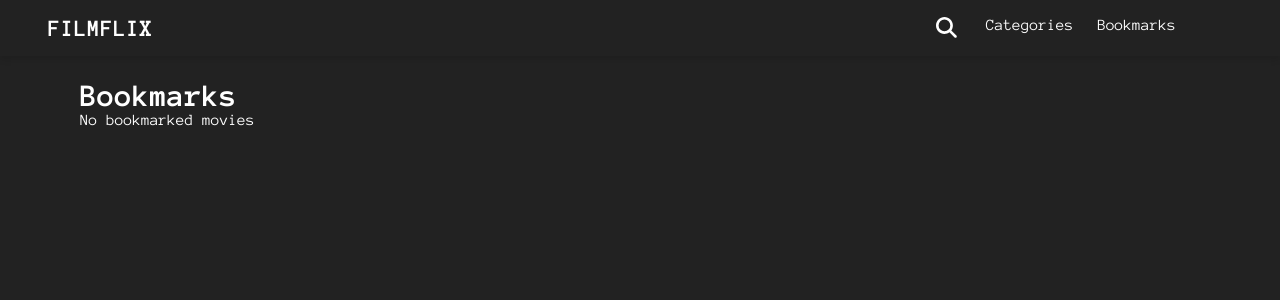
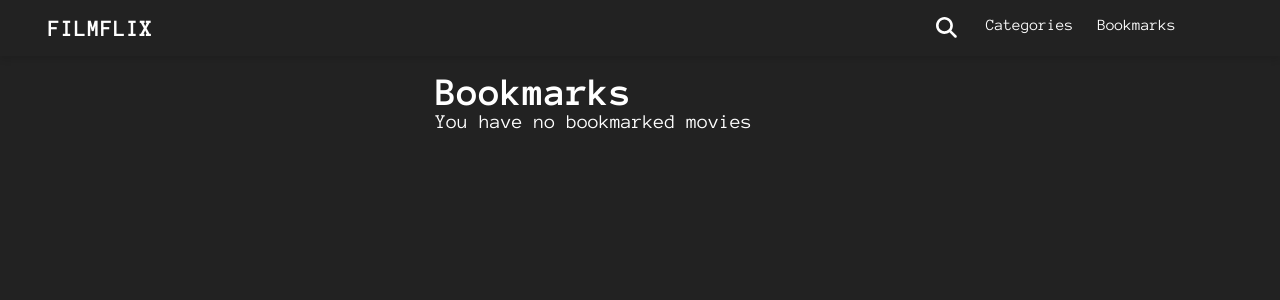
Before and after one commit to JNMTFFED22G/Filmflix, a React (Vite) app: page /bookmarks in a window 1280 px wide. Shown: the top 300 px of the page. Built offline with nearby package versions, Linux system fonts and the light colour scheme.

Commit message:
fix removal of bookmark bug

```diff
--- a/src/pages/BookMarks/BookMarks.tsx
+++ b/src/pages/BookMarks/BookMarks.tsx
@@ -13,23 +13,25 @@ export default function BookMarks() {
   const mountedStyle = { animation: 'inAnimation 250ms ease-in' };
 
   return (
-    <div style={mountedStyle} className='bookmark-container'>
-      <h1>Bookmarks</h1>
-      {bookmarkedMovies.length === 0 ? (
-        <div>
-          <p>No bookmarked movies</p>
+    <div className='center-container'>
+      <div style={mountedStyle}>
+        <div className='bookmark-grid'>
+          <h1 className='page-title'>Bookmarks</h1>
         </div>
-      ) : (
-        <>
+        {bookmarkedMovies.length === 0 ? (
+          <div>
+            <p>You have no bookmarked movies</p>
+          </div>
+        ) : (
           <div style={mountedStyle} className='bookmark-grid'>
             {bookmarkedMoviesToRender.map((movie, index) => (
-              <div className='movie-item'>
+              <div key={movie.id}>
                 <Thumbnail movie={movie} mode='rec' key={index} />
               </div>
             ))}
           </div>
-        </>
-      )}
+        )}
+      </div>
     </div>
   );
 }
```
